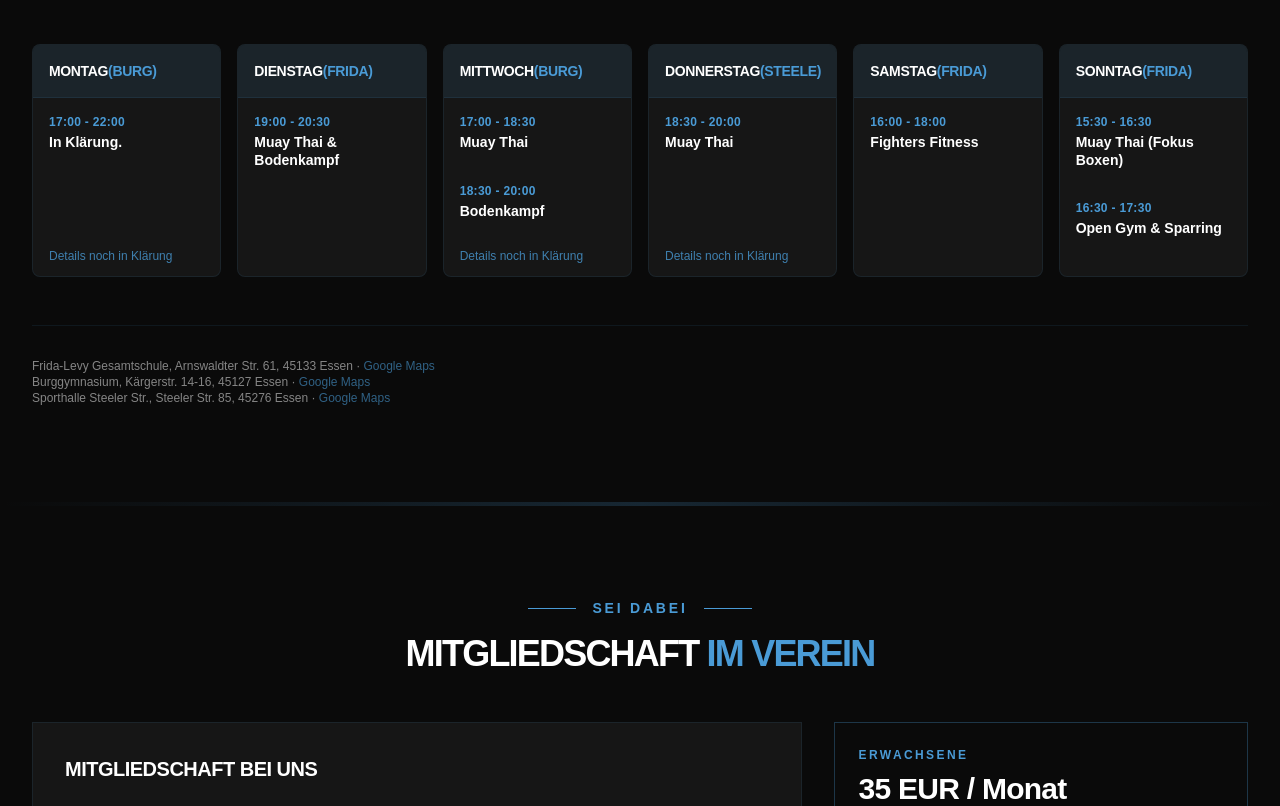
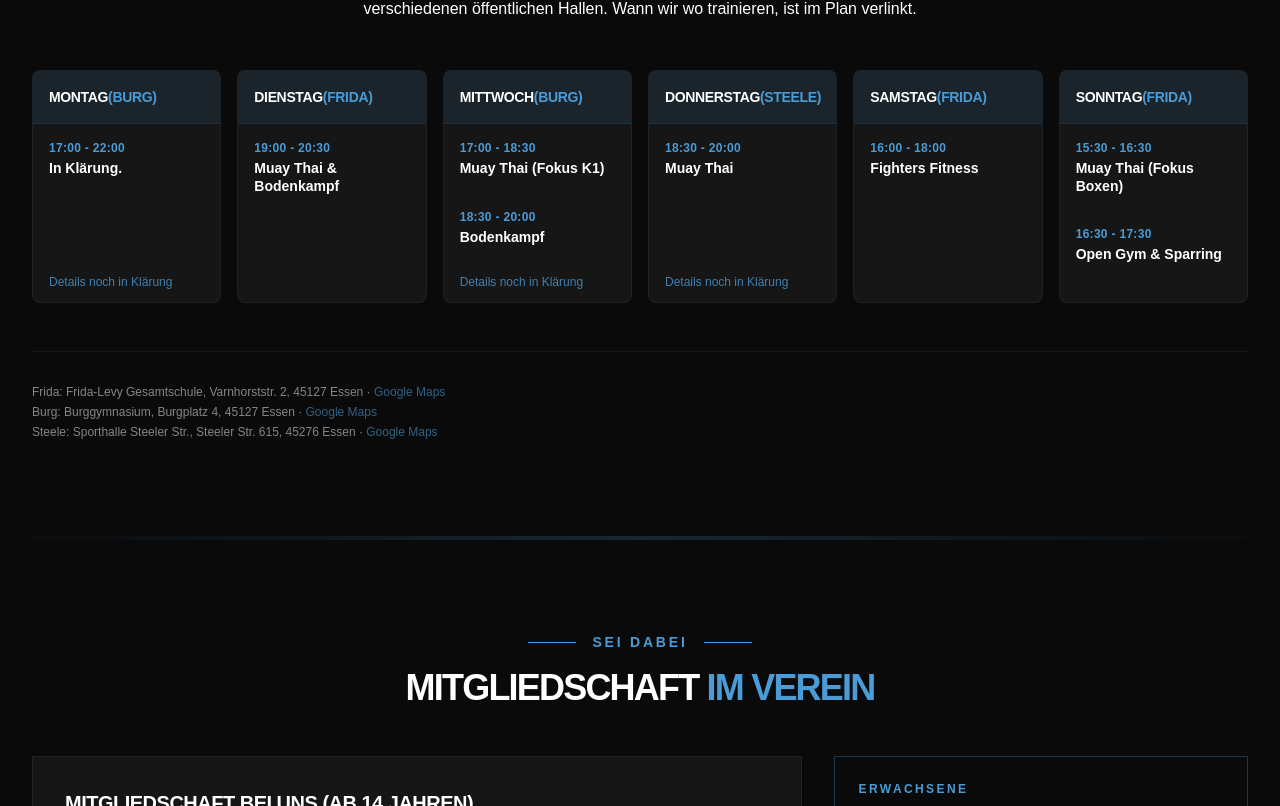
Before and after one commit to maltewinckler/psv-homepage, a Next.js app: page / in a window 1280 px wide. Shown: the part 1174-1980 px from the top of the page. Built offline with nearby package versions, Linux system fonts and the light colour scheme.

Commit message:
minor fixes

```diff
--- a/src/components/sections/Membership.tsx
+++ b/src/components/sections/Membership.tsx
@@ -4,8 +4,8 @@ import { motion } from "framer-motion";
 import { SectionHeader } from "@/components/ui/SectionHeader";
 
 const membershipPrices = [
-  { label: "Erwachsene", price: "35 EUR / Monat" },
-  { label: "Jugendliche", price: "25 EUR / Monat" },
+  { label: "Erwachsene", price: "20 EUR / Monat" },
+  { label: "Jugendliche (14-18 Jahre)", price: "20 EUR / Monat" },
 ];
 
 export default function Membership() {
@@ -32,7 +32,7 @@ export default function Membership() {
             className="bg-white/5 border border-brand-primary/10 p-6 sm:p-8"
           >
             <h3 className="text-lg sm:text-xl font-black uppercase tracking-tight mb-6 text-foreground">
-              Mitgliedschaft bei uns
+              Mitgliedschaft bei uns (ab 14 Jahren)
             </h3>
             <ul className="space-y-3">
               {[
--- a/src/components/sections/TrainingPlan.tsx
+++ b/src/components/sections/TrainingPlan.tsx
@@ -4,20 +4,32 @@ import { motion } from "framer-motion";
 import { weeklySchedule } from "@/content/TrainingPlan";
 import { SectionHeader } from "@/components/ui/SectionHeader";
 
-const facilityMap: Record<string, { short: string; maps: string }> = {
+const facilityMap: Record<string, { short: string; full: string; address: string; maps: string }> = {
   "frida-levy-gesamtschule": {
     short: "Frida",
+    full: "Frida-Levy Gesamtschule",
+    address: "Varnhorststr. 2, 45127 Essen",
     maps: "https://maps.app.goo.gl/Q8cjiFHEUBn946PS8",
   },
   "burggymnasium": {
     short: "Burg",
+    full: "Burggymnasium",
+    address: "Burgplatz 4, 45127 Essen",
     maps: "https://maps.app.goo.gl/nHMQB1hbuPV6ymAz9",
   },
   "sporthalle-steeler-strasse": {
     short: "Steele",
+    full: "Sporthalle Steeler Str.",
+    address: "Steeler Str. 615, 45276 Essen",
     maps: "https://maps.app.goo.gl/oYKAiekVahjT35pJ7",
   },
 };
+
+const facilityOrder: string[] = [
+  "frida-levy-gesamtschule",
+  "burggymnasium",
+  "sporthalle-steeler-strasse",
+];
 
 const facilitiesInClarification: string[] = ["burggymnasium", "sporthalle-steeler-strasse"];
 
@@ -37,7 +49,7 @@ export default function TrainingPlan() {
         />
 
         <p className="text-foreground! text-white/80 text-sm sm:text-base font-medium leading-relaxed text-center max-w-3xl mx-auto -mt-8 mb-12">
-          Hier findest du unseren Trainingplan in der Übergangsphase (gültig ab dem 07.07.2026). {/* Hier findest du alle regelmäßigen Einheiten auf einen Blick. Probetraining ist jederzeit möglich. */}
+          Hier findest du unseren Trainingplan in der Übergangsphase (gültig ab dem 07.07.2026). Wir trainieren in verschiedenen öffentlichen Hallen. Wann wir wo trainieren, ist im Plan verlinkt. {/* Hier findest du alle regelmäßigen Einheiten auf einen Blick. Probetraining ist jederzeit möglich. */}
         </p>
 
         <div className="grid grid-cols-2 md:grid-cols-3 lg:grid-cols-6 gap-4">
@@ -96,16 +108,17 @@ export default function TrainingPlan() {
 
         {/* Facility Footnote */}
         <div id="facilities" className="mt-12 pt-8 border-t border-brand-primary/10 scroll-mt-20">
-          <p className="text-xs text-white/50">
-            Frida-Levy Gesamtschule, Arnswaldter Str. 61, 45133 Essen ·{" "}
-            <a href="#" target="_blank" rel="noopener noreferrer" className="text-brand-primary/60 hover:text-brand-primary/80 transition-colors">Google Maps</a>
-            <br />
-            Burggymnasium, Kärgerstr. 14-16, 45127 Essen ·{" "}
-            <a href="#" target="_blank" rel="noopener noreferrer" className="text-brand-primary/60 hover:text-brand-primary/80 transition-colors">Google Maps</a>
-            <br />
-            Sporthalle Steeler Str., Steeler Str. 85, 45276 Essen ·{" "}
-            <a href="#" target="_blank" rel="noopener noreferrer" className="text-brand-primary/60 hover:text-brand-primary/80 transition-colors">Google Maps</a>
-          </p>
+          <div className="text-xs text-white/50 flex flex-col gap-1">
+            {facilityOrder.map((id) => {
+              const f = facilityMap[id];
+              return (
+                <div key={id}>
+                  {f.short}: {f.full}, {f.address} ·{" "}
+                  <a href={f.maps} target="_blank" rel="noopener noreferrer" className="text-brand-primary/60 hover:text-brand-primary/80 transition-colors">Google Maps</a>
+                </div>
+              );
+            })}
+          </div>
         </div>
       </div>
     </section>
--- a/src/content/TrainingPlan.ts
+++ b/src/content/TrainingPlan.ts
@@ -28,7 +28,7 @@ export const weeklySchedule: DaySchedule[] = [
     day: "Mittwoch",
     facilityId: "burggymnasium",
     sessions: [
-      { time: "17:00 - 18:30", discipline: "Muay Thai" },
+      { time: "17:00 - 18:30", discipline: "Muay Thai (Fokus K1)" },
       { time: "18:30 - 20:00", discipline: "Bodenkampf" },
     ],
   },
```
